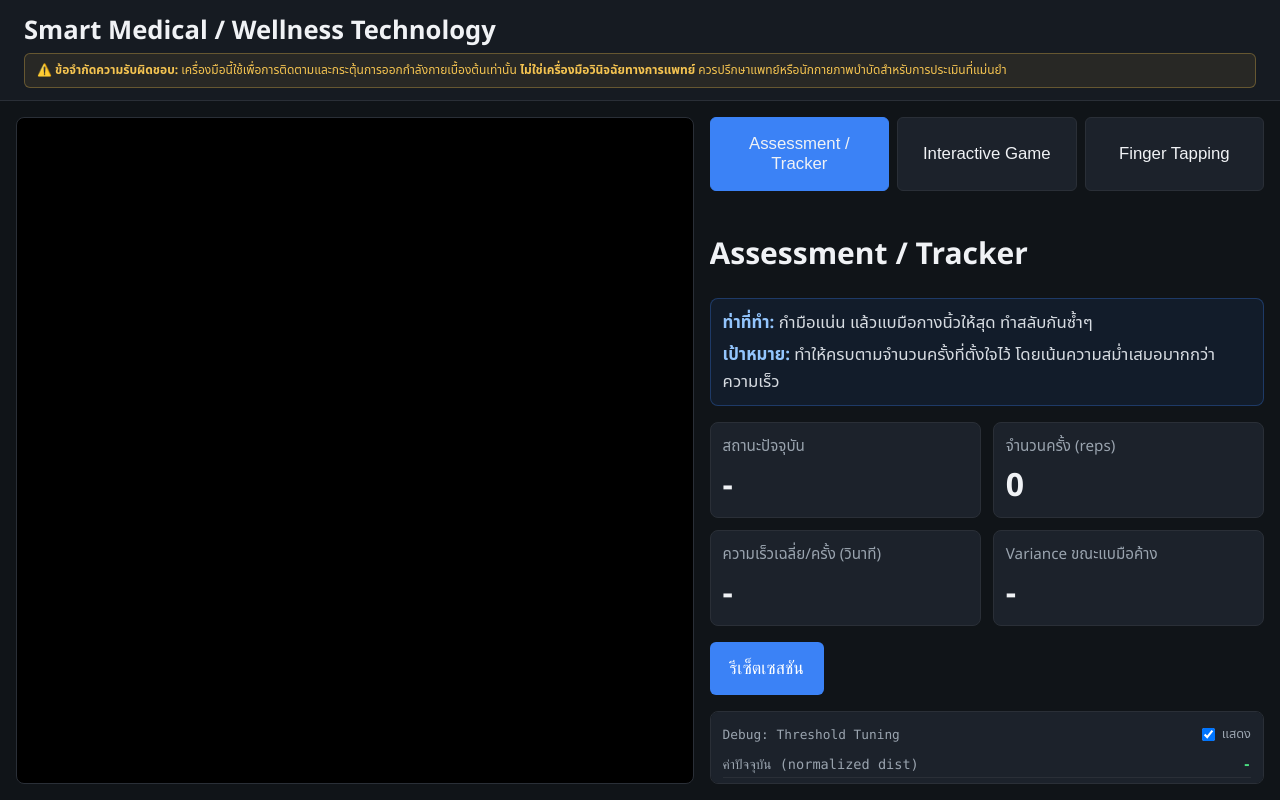
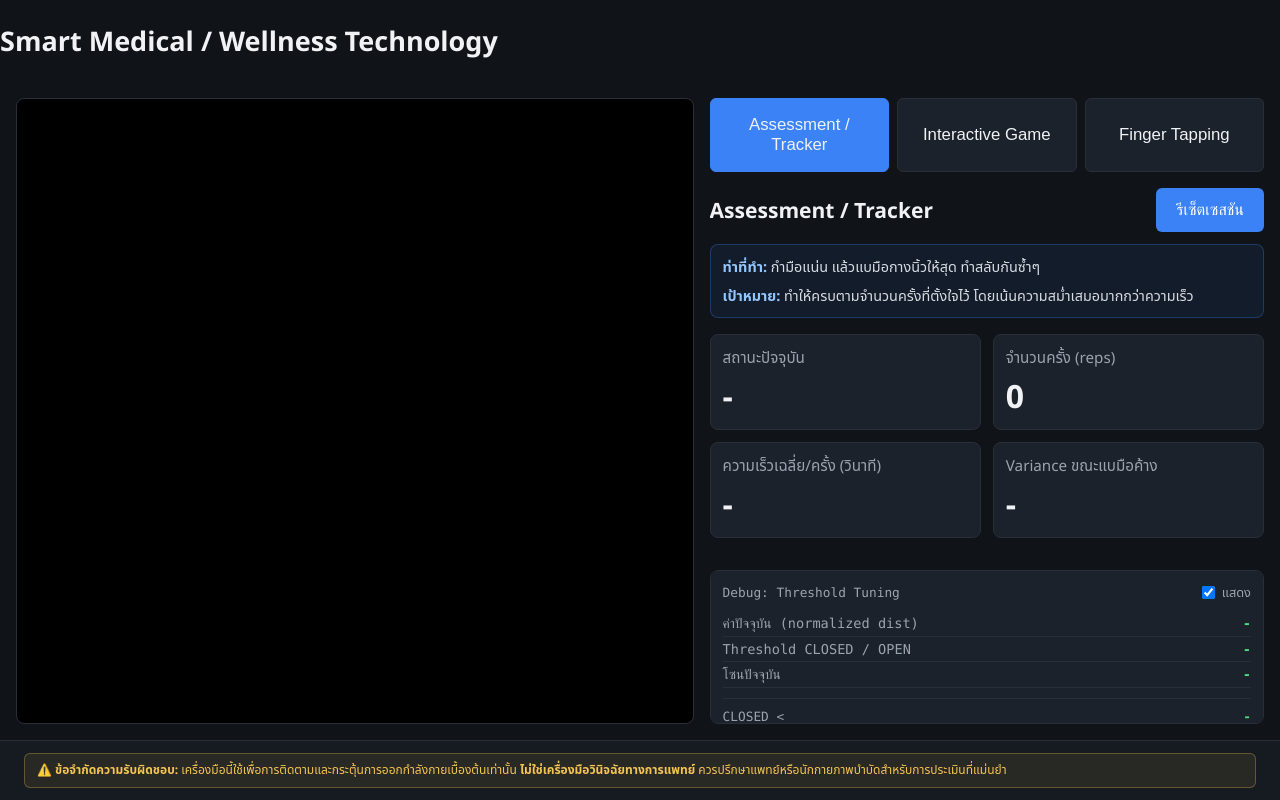
Before and after one commit to pasunim/DT-508-Smart-Medical-or-Wellness-Technology, a plain HTML site: page index.html in a window 1280 px wide. Drawn offline with Linux system fonts and the light colour scheme; a script that the page names is missing.

Commit message:
Move action buttons next to panel titles, restyle header as footer
Reset/Start buttons now sit beside each panel's heading instead of at
the bottom, matching how the user wants quick actions placed. Also
follows through on moving the disclaimer banner into a footer (done
directly in the editor) by updating the CSS selector and adding mobile
styles for the new panel-header layout.

Co-Authored-By: Claude Sonnet 5 <noreply@anthropic.com>

```diff
--- a/index.html
+++ b/index.html
@@ -15,11 +15,7 @@
 
 <body>
   <header>
-    <h1>Smart Medical / Wellness Technology</h1>
-    <p class="disclaimer">
-      ⚠️ <strong>ข้อจำกัดความรับผิดชอบ:</strong> เครื่องมือนี้ใช้เพื่อการติดตามและกระตุ้นการออกกำลังกายเบื้องต้นเท่านั้น
-      <strong>ไม่ใช่เครื่องมือวินิจฉัยทางการแพทย์</strong> ควรปรึกษาแพทย์หรือนักกายภาพบำบัดสำหรับการประเมินที่แม่นยำ
-    </p>
+    <h2>Smart Medical / Wellness Technology</h2>
   </header>
 
   <main>
@@ -37,7 +33,10 @@
 
       <!-- โหมด A: Assessment -->
       <div id="assessmentPanel" class="panel">
-        <h2>Assessment / Tracker</h2>
+        <div class="panel-header">
+          <h3>Assessment / Tracker</h3>
+          <button id="resetSessionBtn" class="panel-action-btn">รีเซ็ตเซสชัน</button>
+        </div>
         <div class="guideline-card">
           <p class="guideline-item"><strong>ท่าที่ทำ:</strong> กำมือแน่น แล้วแบมือกางนิ้วให้สุด ทำสลับกันซ้ำๆ</p>
           <p class="guideline-item"><strong>เป้าหมาย:</strong> ทำให้ครบตามจำนวนครั้งที่ตั้งใจไว้
@@ -61,14 +60,14 @@
             <span id="variance" class="stat-value">-</span>
           </div>
         </div>
-        <div class="controls">
-          <button id="resetSessionBtn">รีเซ็ตเซสชัน</button>
-        </div>
       </div>
 
       <!-- โหมด B: Game -->
       <div id="gamePanel" class="panel hidden">
-        <h2>Interactive Game</h2>
+        <div class="panel-header">
+          <h3>Interactive Game</h3>
+          <button id="startGameBtn" class="panel-action-btn">เริ่มเกม</button>
+        </div>
         <div class="guideline-card">
           <p class="guideline-item"><strong>ท่าที่ทำ:</strong> เลื่อนมือซ้าย-ขวาให้ตัวรับอยู่ใต้วัตถุที่ตกลงมา
             แล้วกำมือจังหวะที่วัตถุถึงตัวรับ</p>
@@ -84,15 +83,15 @@
             <span id="gameTime" class="stat-value">60</span>
           </div>
         </div>
-        <div class="controls">
-          <button id="startGameBtn">เริ่มเกม</button>
-        </div>
         <p id="gameResult" class="game-result"></p>
       </div>
 
       <!-- โหมด C: Finger Tapping -->
       <div id="tappingPanel" class="panel hidden">
-        <h2>Finger Tapping</h2>
+        <div class="panel-header">
+          <h3>Finger Tapping</h3>
+          <button id="resetTappingBtn" class="panel-action-btn">รีเซ็ตเซสชัน</button>
+        </div>
         <div class="guideline-card">
           <p class="guideline-item"><strong>ท่าที่ทำ:</strong>
             แตะปลายนิ้วโป้งกับปลายนิ้วชี้สลับเปิด-ปิดให้เร็วและกว้างที่สุด ต่อเนื่อง 10-15 วินาที</p>
@@ -121,9 +120,6 @@
             <span id="tapRhythm" class="stat-value">-</span>
           </div>
         </div>
-        <div class="controls">
-          <button id="resetTappingBtn">รีเซ็ตเซสชัน</button>
-        </div>
       </div>
 
       <aside class="debug-pane">
@@ -151,11 +147,13 @@
           <!-- ปรับ threshold: Assessment / Game -->
           <div id="thresholdControlsMain" class="threshold-controls">
             <div class="threshold-field">
-              <label for="closedThresholdInput">CLOSED &lt; <span id="closedThresholdValue" class="threshold-value">-</span></label>
+              <label for="closedThresholdInput">CLOSED &lt; <span id="closedThresholdValue"
+                  class="threshold-value">-</span></label>
               <input type="range" id="closedThresholdInput" step="0.05" min="0" max="2" />
             </div>
             <div class="threshold-field">
-              <label for="openThresholdInput">OPEN &gt; <span id="openThresholdValue" class="threshold-value">-</span></label>
+              <label for="openThresholdInput">OPEN &gt; <span id="openThresholdValue"
+                  class="threshold-value">-</span></label>
               <input type="range" id="openThresholdInput" step="0.05" min="0" max="2" />
             </div>
             <button id="resetThresholdMainBtn" class="threshold-reset-btn">รีเซ็ตเป็นค่าเริ่มต้น</button>
@@ -164,11 +162,13 @@
           <!-- ปรับ threshold: Finger Tapping -->
           <div id="thresholdControlsTapping" class="threshold-controls hidden">
             <div class="threshold-field">
-              <label for="tapClosedThresholdInput">CLOSED &lt; <span id="tapClosedThresholdValue" class="threshold-value">-</span></label>
+              <label for="tapClosedThresholdInput">CLOSED &lt; <span id="tapClosedThresholdValue"
+                  class="threshold-value">-</span></label>
               <input type="range" id="tapClosedThresholdInput" step="0.05" min="0" max="2" />
             </div>
             <div class="threshold-field">
-              <label for="tapOpenThresholdInput">OPEN &gt; <span id="tapOpenThresholdValue" class="threshold-value">-</span></label>
+              <label for="tapOpenThresholdInput">OPEN &gt; <span id="tapOpenThresholdValue"
+                  class="threshold-value">-</span></label>
               <input type="range" id="tapOpenThresholdInput" step="0.05" min="0" max="2" />
             </div>
             <button id="resetThresholdTappingBtn" class="threshold-reset-btn">รีเซ็ตเป็นค่าเริ่มต้น</button>
@@ -180,6 +180,13 @@
     </section>
   </main>
 
+  <footer>
+    <p class="disclaimer">
+      ⚠️ <strong>ข้อจำกัดความรับผิดชอบ:</strong> เครื่องมือนี้ใช้เพื่อการติดตามและกระตุ้นการออกกำลังกายเบื้องต้นเท่านั้น
+      <strong>ไม่ใช่เครื่องมือวินิจฉัยทางการแพทย์</strong> ควรปรึกษาแพทย์หรือนักกายภาพบำบัดสำหรับการประเมินที่แม่นยำ
+    </p>
+  </footer>
+
   <script src="app.js"></script>
 </body>
 
--- a/style.css
+++ b/style.css
@@ -2,7 +2,8 @@
   box-sizing: border-box;
 }
 
-html, body {
+html,
+body {
   height: 100%;
 }
 
@@ -11,23 +12,19 @@ body {
   font-family: "Segoe UI", "Noto Sans Thai", sans-serif;
   background: #101418;
   color: #f0f2f5;
-  font-size: 20px;
+  font-size: 18px;
   /* ขยายจาก default ~16px เพื่อให้ผู้สูงอายุ/ผู้ป่วยหลังผ่าตัดอ่านง่าย */
   display: flex;
   flex-direction: column;
-  overflow: hidden; /* ล็อกให้ทั้งหน้าพอดี viewport ไม่ scroll เมื่อจอ >= 1920x1080 */
+  overflow: hidden;
+  /* ล็อกให้ทั้งหน้าพอดี viewport ไม่ scroll เมื่อจอ >= 1920x1080 */
 }
 
-header {
+footer {
   flex: 0 0 auto;
   padding: 12px 24px;
   background: #161b22;
-  border-bottom: 1px solid #2a2f37;
-}
-
-header h1 {
-  margin: 0 0 6px 0;
-  font-size: 1.6rem;
+  border-top: 1px solid #2a2f37;
 }
 
 .disclaimer {
@@ -43,7 +40,8 @@ header h1 {
 
 main {
   flex: 1 1 auto;
-  min-height: 0; /* จำเป็นให้ลูก flex ที่ scroll ภายในทำงานถูกต้อง */
+  min-height: 0;
+  /* จำเป็นให้ลูก flex ที่ scroll ภายในทำงานถูกต้อง */
   display: flex;
   gap: 16px;
   padding: 16px;
@@ -210,7 +208,7 @@ main {
   border-radius: 6px;
   cursor: pointer;
   font-size: 1.05rem;
-  min-height: 52px;
+  min-height: 46px;
 }
 
 .mode-switch button.active {
@@ -220,6 +218,35 @@ main {
 
 .panel.hidden {
   display: none;
+}
+
+.panel-header {
+  display: flex;
+  align-items: center;
+  justify-content: space-between;
+  gap: 12px;
+  margin-bottom: 12px;
+}
+
+.panel-header h3 {
+  margin: 0;
+}
+
+.panel-action-btn {
+  flex: 0 0 auto;
+  padding: 12px 20px;
+  border: none;
+  border-radius: 6px;
+  background: #3b82f6;
+  color: #fff;
+  cursor: pointer;
+  font-size: 1rem;
+  min-height: 44px;
+  white-space: nowrap;
+}
+
+.panel-action-btn:hover {
+  background: #2563eb;
 }
 
 .guideline-card {
@@ -232,7 +259,7 @@ main {
 
 .guideline-item {
   margin: 0;
-  font-size: 1.05rem;
+  font-size: 0.90rem;
   line-height: 1.6;
   color: #d7dce2;
 }
@@ -352,7 +379,12 @@ main {
     grid-template-columns: 1fr;
   }
 
-  .controls button {
+  .panel-header {
+    flex-direction: column;
+    align-items: stretch;
+  }
+
+  .panel-action-btn {
     width: 100%;
   }
 }
```
